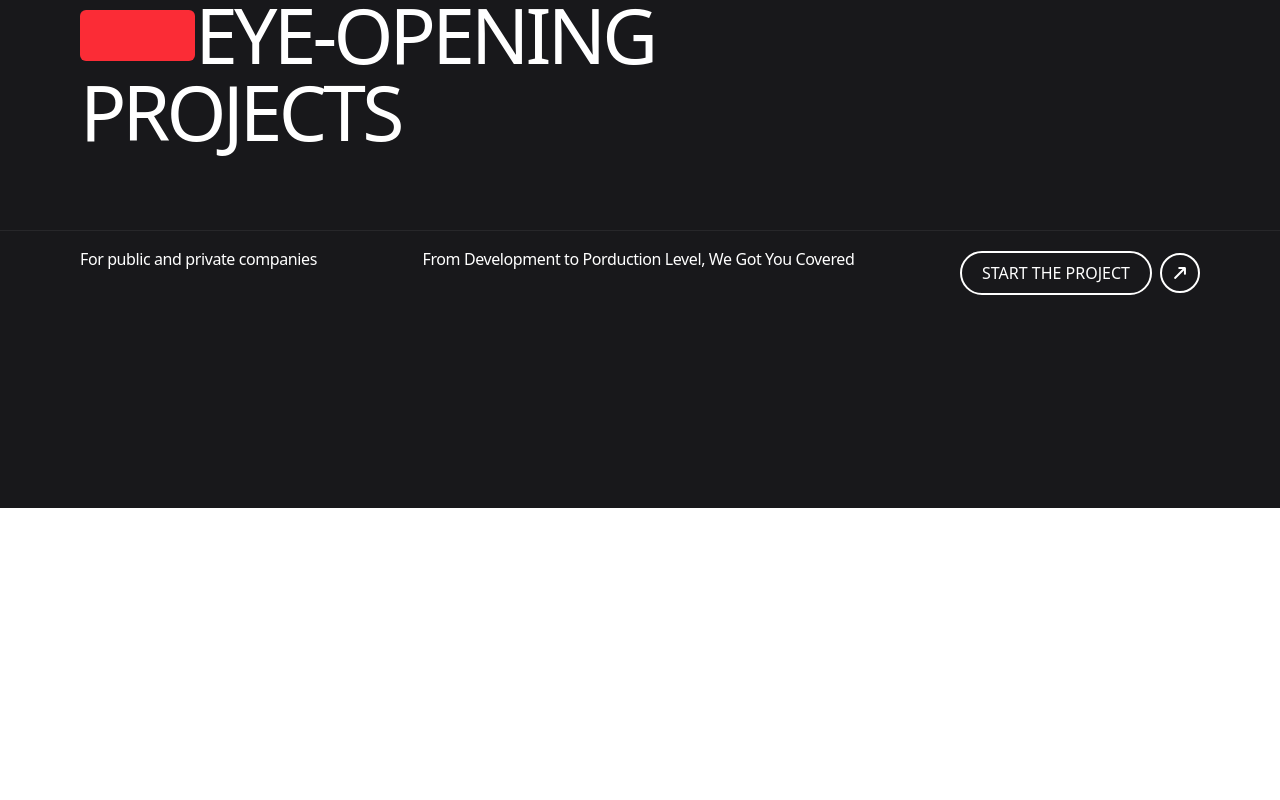
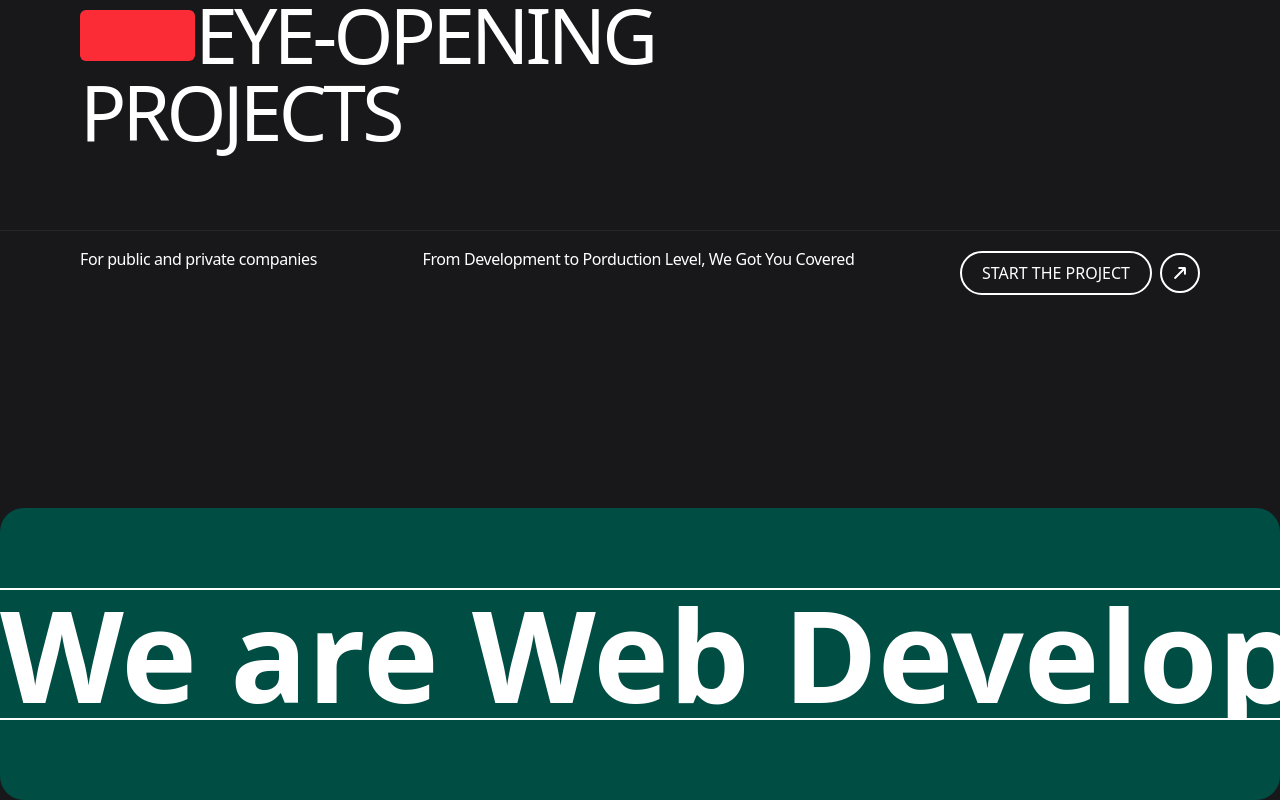
Before and after one commit to attiqrehman-ar/Ochi--react, a React (Vite) app: page / in a window 1280 px wide. Shown: the part 292-1092 px from the top of the page. Before the commit the page ends 800 px from the top, so only its background shows below. Built offline with nearby package versions, Linux system fonts and the light colour scheme.

Commit message:
add texts and dtyling to the Marquee section

```diff
--- a/src/App.jsx
+++ b/src/App.jsx
@@ -2,9 +2,10 @@ import React from 'react'
 import Navbar from './components/Navbar'
 import LandingPage from './components/LandingPage'
 import Marquee from './components/Marquee'
+
 function App() {
   return (
-    <div className='w-full h-screen  text-white'>
+    <div className='w-full m-h-screen  text-white bg-zinc-900 '>
 
 <Navbar />
 <LandingPage />
--- a/src/components/Marquee.jsx
+++ b/src/components/Marquee.jsx
@@ -2,8 +2,13 @@ import React from 'react'
 
 function Marquee() {
   return (
-    <div>
+    <div className='w-full  bg-[#004D43] py-20 rounded-3xl'>
+        <div className='text border-t-2 border-b-2 border-zinc300 flex gap-10 whitespace-nowrap overflow-hidden'>
+            <h1 className='text-[10vw] font-["FounderGrotesk"] leading-none font-semibold'> We are Web Developer</h1>
+            <h1 className='text-[10vw] font-["FounderGrotesk"] leading-none font-semibold'>We Build your E-commerce Store</h1>
+            <h1 className='text-[10vw] font-["FounderGrotesk"] leading-none  font-semibold'>We Rank your site and make you unique</h1>
 
+        </div>
     </div>
   )
 }
```
